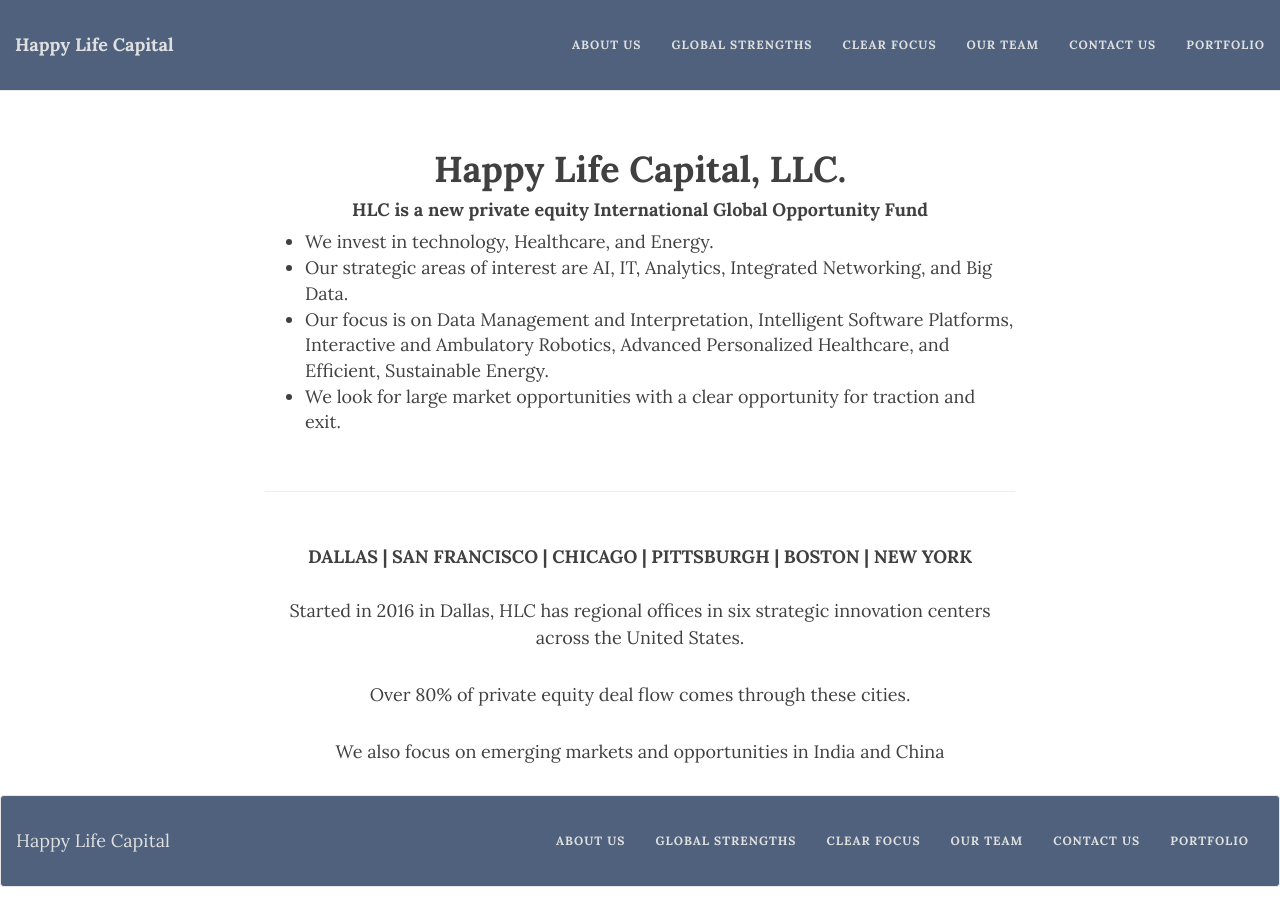
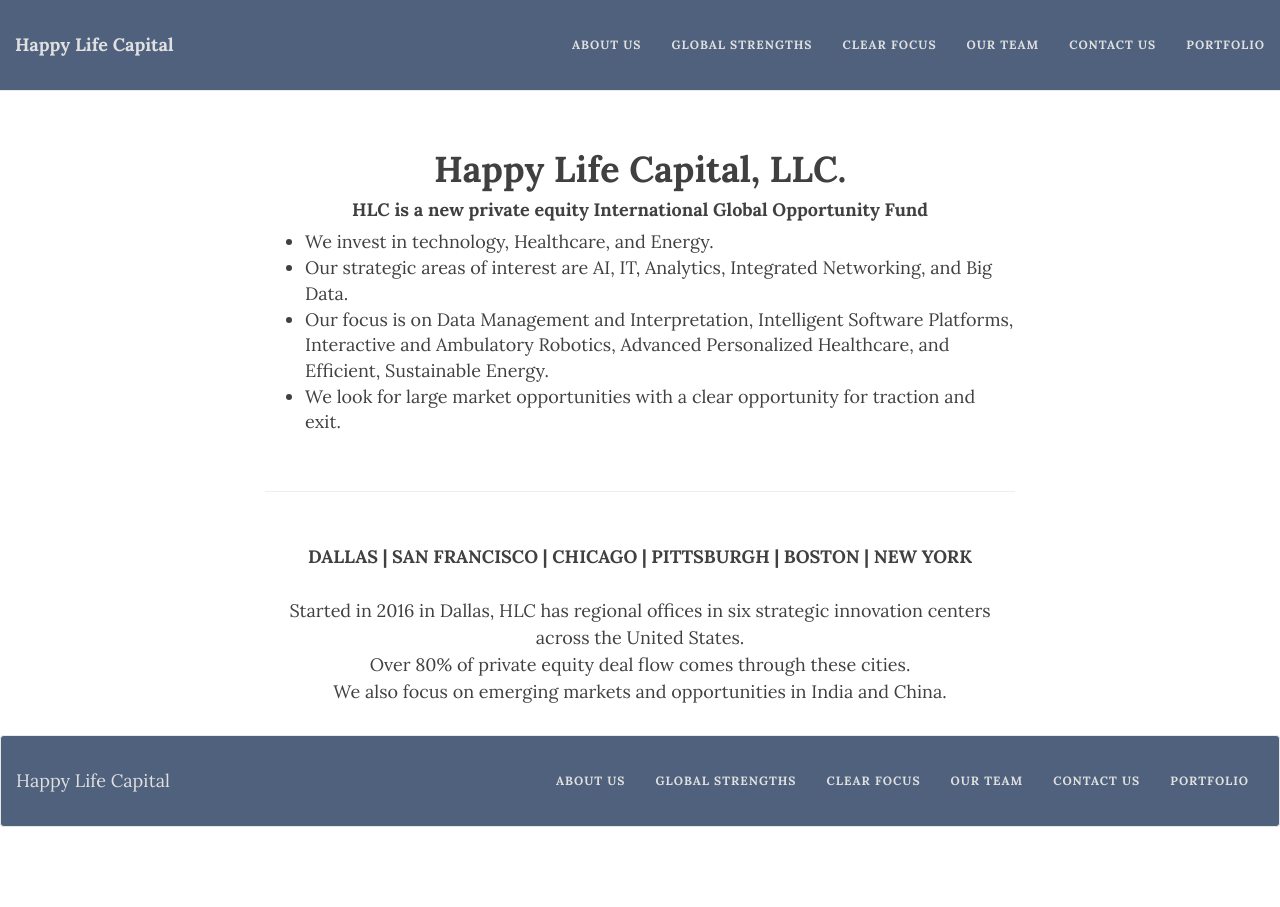
Before and after one commit to happylifecap/happylifecap.github.com, a Jekyll site: the page built from index.html, in a window 1280 px wide. Built offline with Jekyll 4.4.1, drawn with Linux system fonts in a browser that asks for light colours; nearby versions of some CDN libraries; the list of posts is cut into pages by our own code.

Commit message:
new stuff

```diff
--- a/index.html
+++ b/index.html
@@ -19,9 +19,7 @@ layout: base
 <hr>
 <br>
 <h4 align="center">DALLAS | SAN FRANCISCO | CHICAGO | PITTSBURGH | BOSTON | NEW YORK</h4>
-<p align="center">Started in 2016 in Dallas, HLC has regional offices in six strategic innovation centers across the United States. </p>
-<p align="center">Over 80% of private equity deal flow comes through these cities.</p>
-<p align="center">We also focus on emerging markets and opportunities in India and China</p>
+<p align="center">Started in 2016 in Dallas, HLC has regional offices in six strategic innovation centers across the United States. <br>Over 80% of private equity deal flow comes through these cities.<br>We also focus on emerging markets and opportunities in India and China.</p>
 </div>
     </div>
   </div>
```
